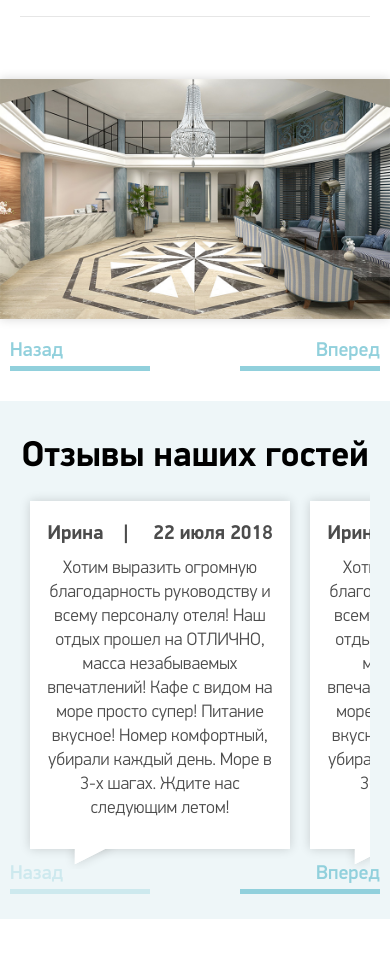
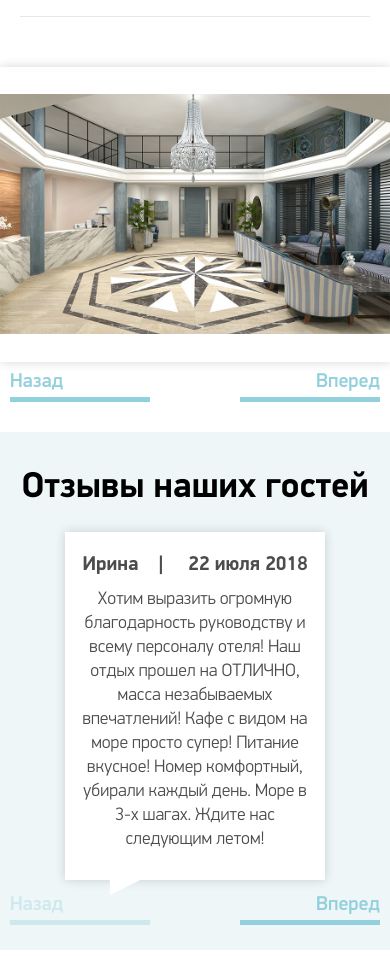
Before and after one commit to Verta-master/booking, a website: page index.html in a window 390 px wide. Shown: the part 5113-6069 px from the top of the page. Drawn offline with nearby package versions, Linux system fonts and the light colour scheme; files that its build step writes are made by us from their sources.

Commit message:
Adaptive

```diff
--- a/less/blocks/media.less
+++ b/less/blocks/media.less
@@ -209,13 +209,15 @@
   .about__title {
     font-size: 36px;
   }
-  .review__slider,
+  .review__slider {
+    width: 280px;
+  }
   .features__item {
     width: 100%;
   }
   .slider__photo .swiper-slide {
     width: 100%;
-    height: auto;
+    height: 295px;
   }
   .review__slider .swiper-slide {
     width: 260px;
--- a/less/blocks/review.less
+++ b/less/blocks/review.less
@@ -18,7 +18,7 @@
 
   .swiper-slide {
     position: relative;
-//    z-index: 2;
+    z-index: 2;
     width: 570px;
     padding: 20px 15px;
     padding-bottom: 10px;
@@ -26,7 +26,7 @@
     background-color: #fff;
     box-shadow: 0px 0px 10px 0px rgba(0, 0, 0, 0.16);
 
-    &::after,
+//    &::after,
     &::before {
       content: "";
       position: absolute;
@@ -41,7 +41,7 @@
 
     &::before {
       z-index: -1;
-      box-shadow: 0px 0px 10px 0px rgba(0, 0, 0, 0.16);
+//      box-shadow: 0px 0px 10px 0px rgba(0, 0, 0, 0.16);
     }
 
     &::after {
```
